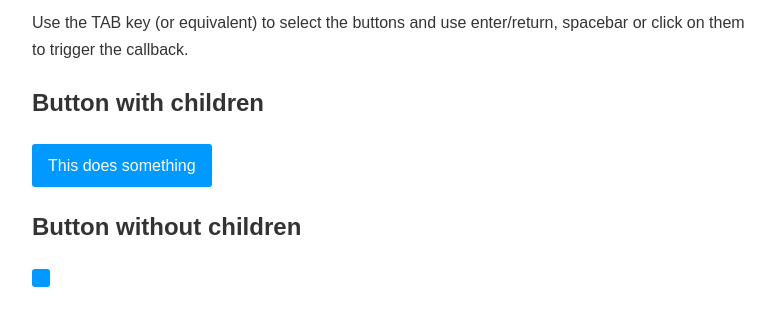
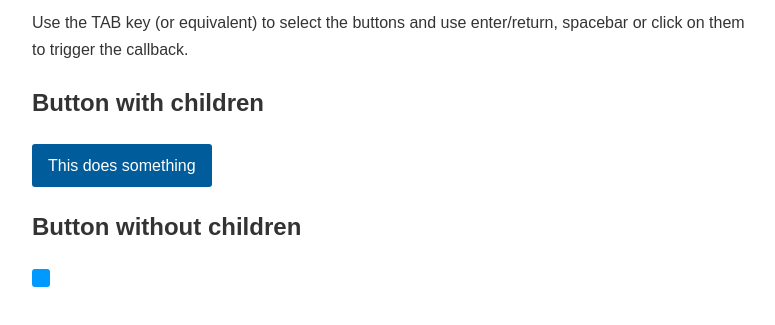
Before and after one commit to rpearce/react-button-a11y, a website: page docs/index.html in a window 1280 px wide. Shown: the part 147-472 px from the top of the page, without its empty margins (248-1023 px from the left). Drawn offline with Linux system fonts and the light colour scheme.

Commit message:
update btn color for AAA a11y

```diff
--- a/docs/index.html
+++ b/docs/index.html
@@ -34,7 +34,7 @@
       .btn--words {
         display: inline-block;
         padding: 0.5em 1em;
-        background-color: #0099ff;
+        background-color: #005C9A;
         color: #fff;
         cursor: default;
         border-radius: 3px;
```
